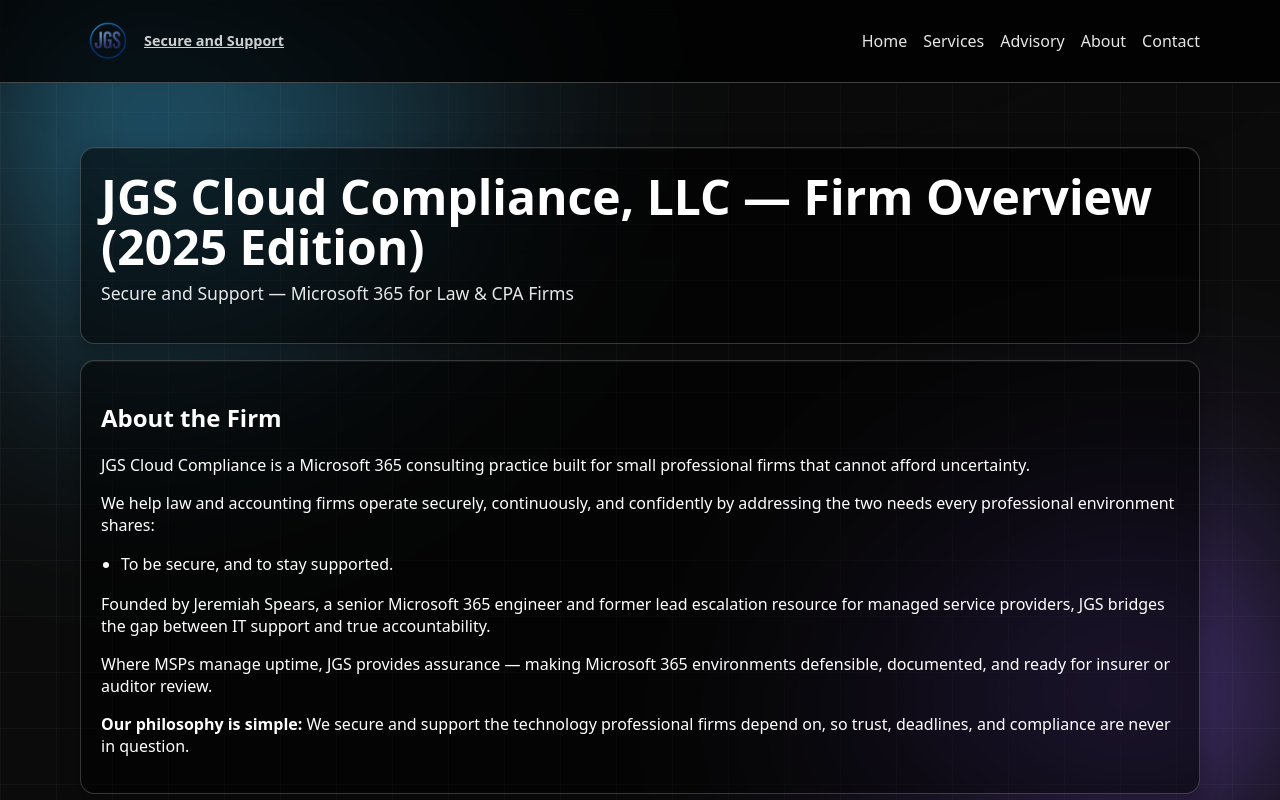
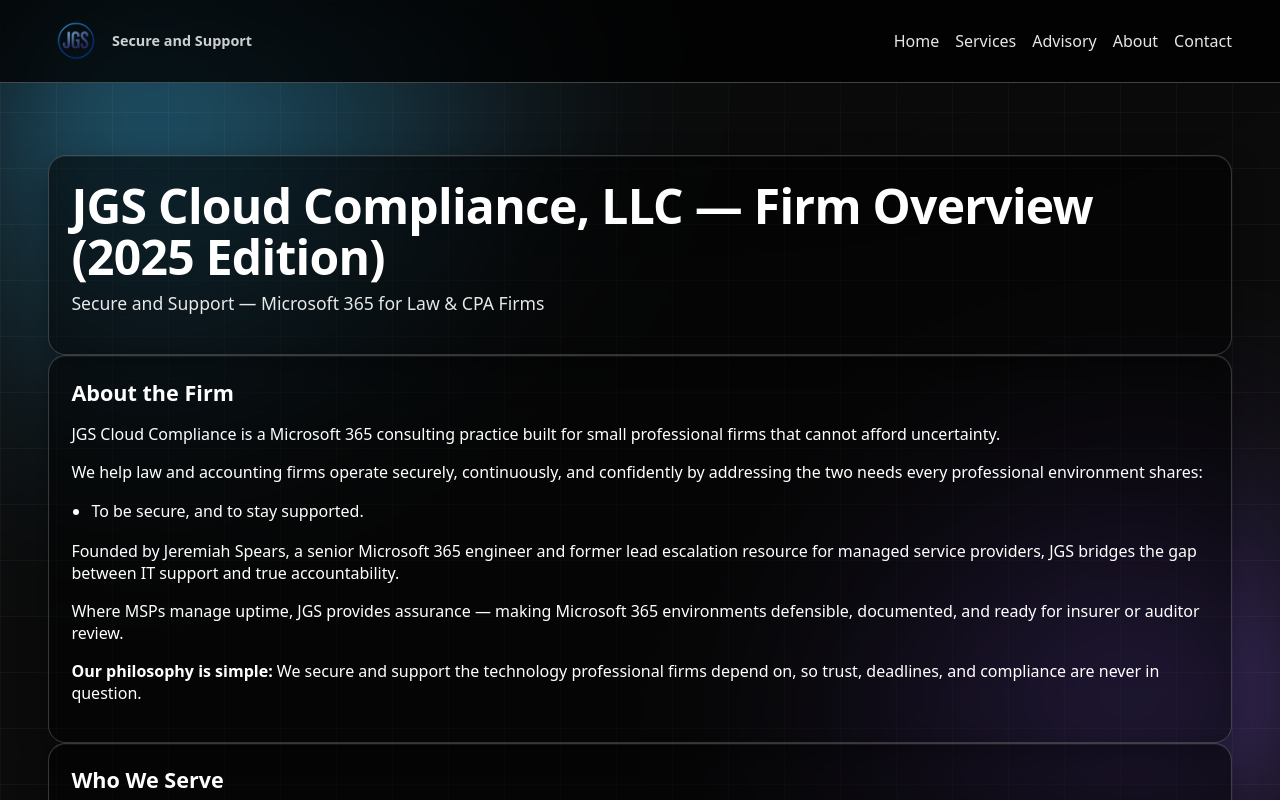
Before and after one commit to jspears80/jgs, a Next.js app: page /about in a window 1280 px wide. Shown: the top 800 px of the page. Built offline with nearby package versions, Linux system fonts and the light colour scheme.

Commit message:
Update globals.css

```diff
--- a/app/globals.css
+++ b/app/globals.css
@@ -4,10 +4,13 @@
   --fg: #ffffff;
   --muted: rgba(255,255,255,.20);
   --muted-2: rgba(255,255,255,.25);
-  --accent-purple: rgba(139,92,246,.6);
+  --accent-purple: rgba(139,92,246,.60);
   --accent-blue: rgba(56,189,248,.55);
   --soft: rgba(0,0,0,.55);
-  --radius: .9rem;
+  --radius: 1.1rem;              /* ↑ slightly larger, premium feel */
+  --ring: rgba(139,92,246,.35);
+  --ring2: rgba(56,189,248,.25);
+  --shadow: 0 10px 30px rgba(0,0,0,.35);
 }
 
 /* =========  BASE  ========= */
@@ -23,14 +26,12 @@ body {
   -webkit-font-smoothing: antialiased;
   -moz-osx-font-smoothing: grayscale;
 }
+a { color: inherit; text-decoration: none; }
 
 /* =========  BACKGROUND EFFECTS  ========= */
 body::before {
   content: "";
-  position: fixed;
-  inset: 0;
-  z-index: 0;
-  pointer-events: none;
+  position: fixed; inset: 0; z-index: 0; pointer-events: none;
   background:
     radial-gradient(1200px 500px at 50% -6%, #0b0b0b 0%, transparent 62%),
     linear-gradient(to right, rgba(255,255,255,.12) 1px, transparent 1px),
@@ -40,10 +41,7 @@ body::before {
 }
 body::after {
   content: "";
-  position: fixed;
-  inset: 0;
-  z-index: 0;
-  pointer-events: none;
+  position: fixed; inset: 0; z-index: 0; pointer-events: none;
   background:
     radial-gradient(44rem 44rem at 10% 2%, var(--accent-blue), transparent 70%),
     radial-gradient(38rem 38rem at 90% 100%, var(--accent-purple), transparent 70%);
@@ -51,166 +49,144 @@ body::after {
   mix-blend-mode: screen;
   animation: flarePulse 14s ease-in-out infinite alternate;
 }
-@keyframes flarePulse {
-  from { transform: scale(1); }
-  to { transform: scale(1.05); }
+@keyframes flarePulse { from { transform: scale(1); } to { transform: scale(1.05); } }
+
+/* =========  TYPOGRAPHY  ========= */
+h1.hero { font-size: 3rem; line-height: 1.05; font-weight: 800; margin: .25rem 0 .75rem; letter-spacing:-.015em; }
+@media (max-width:900px){ h1.hero{font-size:2.2rem;} }
+p.lead { opacity:.9; margin:.25rem 0 1rem; font-size:1.1rem; line-height:1.5; }
+.title-xl { font-size:1.35rem; font-weight:800; margin:0 0 .5rem; }
+.eyebrow{
+  display:inline-block; font-size:.8rem; letter-spacing:.12em; text-transform:uppercase;
+  opacity:.8; margin-bottom:.35rem;
 }
 
-/* =========  TYPOGRAPHY  ========= */
-h1.hero {
-  font-size: 3rem;
-  line-height: 1.05;
-  font-weight: 800;
-  margin: .25rem 0 .75rem 0;
-}
-@media (max-width:900px){ h1.hero{font-size:2.2rem;} }
-p.lead { opacity:.9; margin:.25rem 0 1rem; font-size:1.1rem; line-height:1.5; }
+/* =========  LAYOUT HELPERS  ========= */
+.container { max-width:76rem; margin:0 auto; padding:1rem; position:relative; z-index:1; }
+.section { padding:3.5rem 0; scroll-margin-top:4rem; }
+.main { min-height:calc(100vh - 160px); }
 
-/* =========  LAYOUT HELPERS  ========= */
-.container { max-width:72rem; margin:0 auto; padding:1rem; position:relative; z-index:1; }
-.section { padding:3rem 0; scroll-margin-top:4rem; }
-.main { min-height:calc(100vh - 160px); }
+/* Grid used on Home two-column hero */
+.home-grid { display:grid; grid-template-columns:1.2fr .9fr; gap:1.25rem; }
+@media (max-width:900px){ .home-grid{ grid-template-columns:1fr; } }
 
 /* =========  HEADER & NAV  ========= */
 .header {
-  position: sticky;
-  top: 0;
-  z-index: 1000;
+  position: sticky; top: 0; z-index: 1000;
   background: rgba(0,0,0,.75);
   backdrop-filter: blur(8px);
   border-bottom: 1px solid var(--muted-2);
+  padding-top: env(safe-area-inset-top);
 }
-.header-row {
-  display:flex;
-  align-items:center;
-  justify-content:space-between;
-  padding:.8rem 1rem;
-}
-.brand {
-  display:flex;
-  align-items:center;
-  gap:.5rem;
-  font-weight:700;
-  font-size:1rem;
-  color:var(--fg);
-}
-.logo {
-  height:56px;
-  vertical-align:middle;
-}
-.tagline {
-  font-size:.9rem;
-  opacity:.8;
-}
-.nav-links {
-  display:flex;
-  gap:1rem;
-  flex-wrap:wrap;
-}
-.nav-links a {
-  text-decoration:none;
-  color:var(--fg);
-  font-weight:500;
-  opacity:.9;
-  transition:opacity .2s ease;
-}
+.header-row { display:flex; align-items:center; justify-content:space-between; padding:.8rem 1rem; }
+.brand { display:flex; align-items:center; gap:.5rem; font-weight:700; font-size:1rem; color:var(--fg); }
+.logo { height:56px; vertical-align:middle; }
+.tagline { font-size:.9rem; opacity:.8; }
+.nav-links { display:flex; gap:1rem; flex-wrap:wrap; }
+.nav-links a { font-weight:500; opacity:.9; transition:opacity .2s ease; }
 .nav-links a:hover { opacity:1; }
+
 @media (max-width:900px){
   .nav-links{
-    overflow-x:auto;
-    -webkit-overflow-scrolling:touch;
-    scrollbar-width:none;
+    overflow-x:auto; -webkit-overflow-scrolling:touch; scrollbar-width:none;
   }
-  .nav-links::-webkit-scrollbar{display:none;}
-  .logo{height:44px;}
+  .nav-links::-webkit-scrollbar{ display:none; }
+  .logo{ height:44px; }
 }
 
 /* =========  FOOTER  ========= */
-.footer {
-  border-top: 1px solid var(--muted-2);
-  background: rgba(0,0,0,.72);
-  backdrop-filter: blur(8px);
-  padding: 2rem 0;
-}
-.footer-inner {
-  display:flex;
-  flex-direction:column;
-  align-items:center;
-  gap:.6rem;
-  text-align:center;
-}
-.footer-logo {
-  height:48px;
-  opacity:.9;
-}
-.footer-text p {
-  margin:.25rem 0;
-  opacity:.8;
-  font-size:.9rem;
-}
-.footer-text a {
-  color:var(--fg);
-  text-decoration:none;
-  margin:0 .25rem;
-  opacity:.85;
-}
+.footer { border-top: 1px solid var(--muted-2); background: rgba(0,0,0,.72); backdrop-filter: blur(8px); padding: 2rem 0; }
+.footer-inner { display:flex; flex-direction:column; align-items:center; gap:.6rem; text-align:center; }
+.footer-logo { height:48px; opacity:.9; }
+.footer-text p { margin:.25rem 0; opacity:.85; font-size:.9rem; }
+.footer-text a { color:var(--fg); text-decoration:none; margin:0 .25rem; opacity:.9; }
 .footer-text a:hover { opacity:1; }
 
 /* =========  CARDS ========= */
-.card {
+.card{
+  border-radius: var(--radius);
   border:1px solid var(--muted);
-  border-radius:var(--radius);
-  background:rgba(0,0,0,.55);
-  box-shadow:0 8px 20px rgba(0,0,0,.3), inset 0 1px 0 rgba(255,255,255,.06);
-  padding:1.25rem;
-  margin:0 0 1rem 0;
+  background: linear-gradient(180deg, rgba(0,0,0,.55), rgba(0,0,0,.48));
+  box-shadow: var(--shadow), inset 0 1px 0 rgba(255,255,255,.06);
+  padding:1.35rem 1.4rem;
   transition:transform .2s ease, box-shadow .2s ease, border-color .2s ease;
 }
-.card:hover {
-  transform:translateY(-4px);
-  box-shadow:0 12px 24px rgba(0,0,0,.4);
-  border-color:rgba(255,255,255,.35);
+.card.full{ padding:1.6rem 1.6rem; }
+.card:hover{ transform:translateY(-3px); border-color:rgba(255,255,255,.35); }
+
+/* Subtle highlight for important CTAs */
+.book-cta{
+  border: 1px solid transparent;
+  background:
+    radial-gradient(120% 120% at 10% 0%, rgba(139,92,246,.08), transparent 40%),
+    radial-gradient(120% 120% at 100% 100%, rgba(56,189,248,.08), transparent 40%),
+    linear-gradient(180deg, rgba(0,0,0,.58), rgba(0,0,0,.5));
+  box-shadow: 0 0 0 1px rgba(255,255,255,.08) inset, 0 8px 26px rgba(0,0,0,.45);
+}
+
+/* Premium CTA band */
+.cta-band{
+  border-radius: var(--radius);
+  padding: 1.6rem;
+  border:1px solid rgba(255,255,255,.16);
+  background:
+    linear-gradient(180deg, rgba(20,20,20,.7), rgba(12,12,12,.7)),
+    radial-gradient(60% 120% at 0% 0%, var(--ring) 0%, transparent 60%),
+    radial-gradient(80% 120% at 100% 100%, var(--ring2) 0%, transparent 60%);
+  box-shadow: var(--shadow);
+}
+
+/* Proof-badge grid */
+.badge-list{ display:grid; grid-template-columns:repeat(auto-fit,minmax(260px,1fr)); gap:.6rem; }
+.badge{
+  border:1px solid rgba(255,255,255,.18);
+  border-radius:.6rem;
+  padding:.55rem .65rem;
+  background:rgba(0,0,0,.45);
 }
 
 /* =========  BUTTONS ========= */
 .btn {
-  display:inline-flex;
-  align-items:center;
-  justify-content:center;
+  display:inline-flex; align-items:center; justify-content:center;
   padding:.6rem 1rem;
   border:1px solid var(--muted);
   border-radius:.75rem;
   background:rgba(0,0,0,.5);
-  color:var(--fg);
-  text-decoration:none;
-  font-weight:500;
+  color:var(--fg); text-decoration:none; font-weight:500;
   transition:all .2s ease;
 }
-.btn.primary {
-  background:rgba(255,255,255,.08);
-  border-color:rgba(255,255,255,.3);
-}
-.btn:hover {
-  background:rgba(255,255,255,.12);
-  border-color:rgba(255,255,255,.5);
-}
+.btn.primary { background:rgba(255,255,255,.08); border-color:rgba(255,255,255,.3); }
+.btn:hover { background:rgba(255,255,255,.12); border-color:rgba(255,255,255,.5); }
 .btn.sm { padding:.4rem .7rem; font-size:.9rem; }
+a:focus, .btn:focus { outline:2px solid rgba(139,92,246,.9); outline-offset:2px; }
 
 /* =========  TABLES ========= */
-table { width:100%; border-collapse:collapse; margin-top:.75rem; }
-thead th {
-  border-bottom:1px solid var(--muted-2);
-  text-align:left;
-  padding:.5rem;
-  font-weight:600;
-}
-tbody td {
-  border-top:1px solid var(--muted);
-  padding:.5rem;
-  vertical-align:top;
-  font-size:.95rem;
+table { width:100%; border-collapse:collapse; margin:.75rem 0 0; }
+thead th{ border-bottom:1px solid var(--muted-2); text-align:left; padding:.6rem .5rem; font-weight:700; }
+tbody td{ border-top:1px solid var(--muted); padding:.6rem .5rem; vertical-align:top; font-size:.95rem; }
+tbody tr:nth-child(2n){ background:rgba(255,255,255,.02); }
+
+/* Mobile table → stacked cards */
+@media (max-width:760px){
+  table, thead, tbody, th, td, tr { display:block; }
+  thead { display:none; }
+  tbody tr { border:1px solid var(--muted); border-radius:.6rem; margin:0 0 .75rem; padding:.35rem .5rem; }
+  tbody td { border:0; padding:.35rem 0; }
+  tbody td::before{
+    content: attr(data-label);
+    display:block; font-size:.78rem; opacity:.7; text-transform:uppercase; letter-spacing:.08em;
+    margin-bottom:.1rem;
+  }
 }
 
 /* =========  UTILITIES ========= */
 ul { margin:0 0 1rem 1.25rem; padding:0; list-style:disc; }
 li { margin:.5rem 0; line-height:1.6; }
+
+/* Founder card refinements */
+.founder{ border:1px solid var(--muted); background:rgba(0,0,0,.45); border-radius:1rem; box-shadow:0 8px 20px rgba(0,0,0,.3), inset 0 1px 0 rgba(255,255,255,.06); padding:1rem; display:flex; flex-direction:column; align-items:flex-start; gap:1rem; max-width:420px; }
+.founder-img{ width:100%; height:auto; max-height:520px; border-radius:.9rem; object-fit:contain; background:rgba(0,0,0,.25); outline:1px solid rgba(255,255,255,.12); }
+.founder-meta{ text-align:center; width:100%; }
+.founder-name{ font-weight:800; margin:.25rem 0 .1rem; }
+.founder-title{ opacity:.9; font-size:.95rem; margin-bottom:.6rem; }
+.founder-actions{ display:flex; gap:.5rem; }
```
